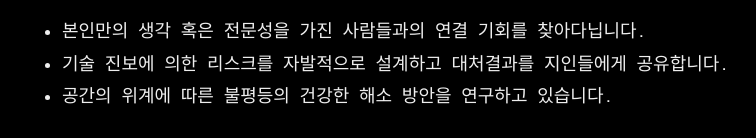
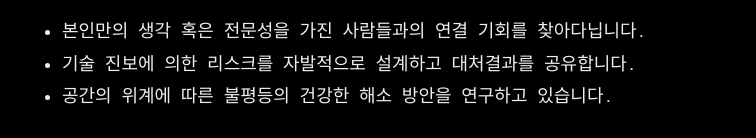
Before and after one commit to tigerhak/hello, a plain HTML site: page index.html in a window 1280 px wide. Shown: the part 354-492 px from the top of the page, without its empty margins (34-790 px from the left). Drawn offline with nearby package versions, Linux system fonts and the light colour scheme.

Commit message:
Update index.html

```diff
--- a/index.html
+++ b/index.html
@@ -41,7 +41,7 @@
   <h2>Ongoing Projects</h2>
   <ul>
     <li>본인만의 생각 혹은 전문성을 가진 사람들과의 연결 기회를 찾아다닙니다.</li>
-    <li>기술 진보에 의한 리스크를 자발적으로 설계하고 대처결과를 지인들에게 공유합니다.</li>
+    <li>기술 진보에 의한 리스크를 자발적으로 설계하고 대처결과를 공유합니다.</li>
     <li>공간의 위계에 따른 불평등의 건강한 해소 방안을 연구하고 있습니다.</li>
   </ul>
 </body>
```
